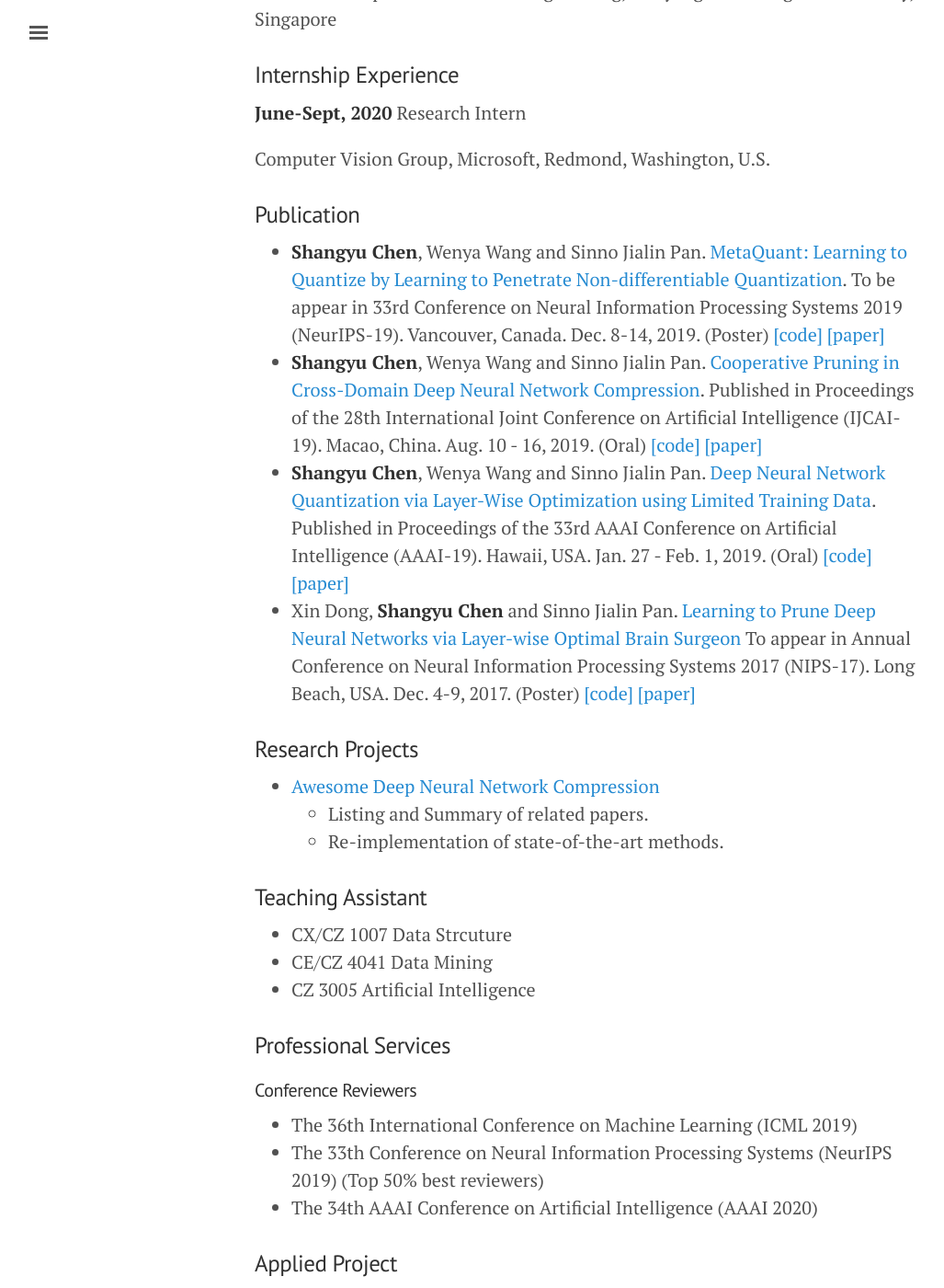
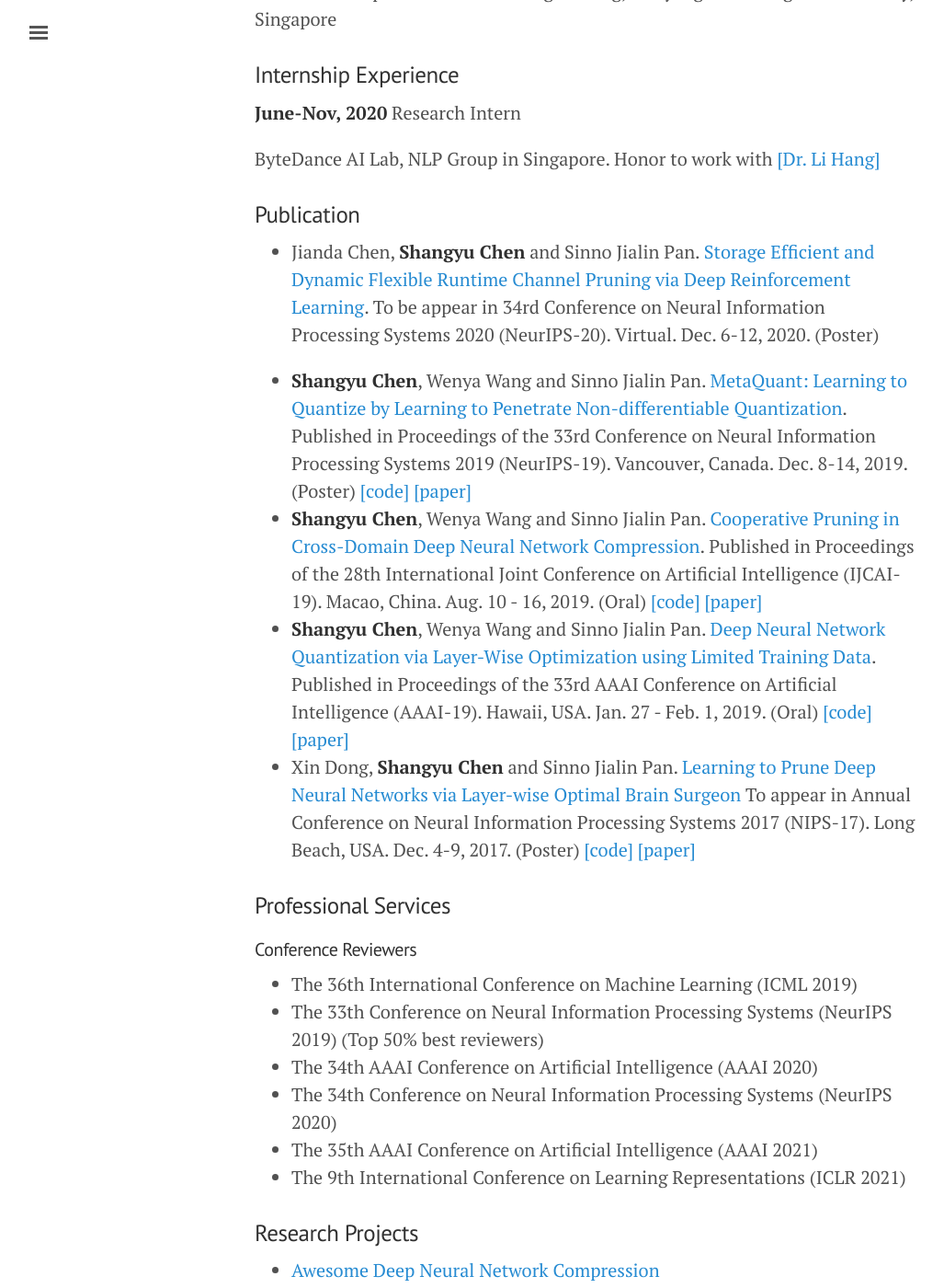
Before and after one commit to csyhhu/csyhhu.github.io, a Jekyll site: the page built from about.md, in a window 1280 px wide and 1400 px high, scrolled down 786 px. Shown: the whole window at 92% size, without its empty margins (3-1030 px from the left). Built offline with Jekyll 4.4.1, drawn with Linux system fonts in a browser that asks for light colours; some of the changed text lies outside the part shown.

Commit message:
Update NeurIPS 2020 Publication

```diff
--- a/about.md
+++ b/about.md
@@ -30,16 +30,27 @@
 
 
 ### Internship Experience ###
-**June-Sept, 2020** Research Intern
+**June-Nov, 2020** Research Intern
 
-Computer Vision Group, Microsoft, Redmond, Washington, U.S.
+ByteDance AI Lab, NLP Group in Singapore. Honor to work with [[Dr. Li Hang]](https://hangli-hl.com/index.html)
 
 
 ### Publication ###
-* **Shangyu Chen**, Wenya Wang and Sinno Jialin Pan. [MetaQuant: Learning to Quantize by Learning to Penetrate Non-differentiable Quantization](). To be appear in 33rd Conference on Neural Information Processing Systems 2019 (NeurIPS-19). Vancouver, Canada. Dec. 8-14, 2019. (Poster) [[code]](https://github.com/csyhhu/MetaQuant) [[paper]](/data/MetaQuant.pdf)
+* Jianda Chen, **Shangyu Chen** and Sinno Jialin Pan. [Storage Efficient and Dynamic Flexible Runtime Channel Pruning via Deep Reinforcement Learning](). To be appear in 34rd Conference on Neural Information Processing Systems 2020 (NeurIPS-20). Virtual. Dec. 6-12, 2020. (Poster)
+
+* **Shangyu Chen**, Wenya Wang and Sinno Jialin Pan. [MetaQuant: Learning to Quantize by Learning to Penetrate Non-differentiable Quantization](). Published in Proceedings of the 33rd Conference on Neural Information Processing Systems 2019 (NeurIPS-19). Vancouver, Canada. Dec. 8-14, 2019. (Poster) [[code]](https://github.com/csyhhu/MetaQuant) [[paper]](/data/MetaQuant.pdf)
 * **Shangyu Chen**, Wenya Wang and Sinno Jialin Pan. [Cooperative Pruning in Cross-Domain Deep Neural Network Compression](). Published in Proceedings of the 28th International Joint Conference on Artificial Intelligence (IJCAI-19). Macao, China. Aug. 10 - 16, 2019. (Oral) [[code]](https://github.com/csyhhu/Co-Prune) [[paper]](/data/Co-Prune.pdf)
 * **Shangyu Chen**, Wenya Wang and Sinno Jialin Pan. [Deep Neural Network Quantization via Layer-Wise Optimization using Limited Training Data](). Published in Proceedings of the 33rd AAAI Conference on Artificial Intelligence (AAAI-19). Hawaii, USA. Jan. 27 - Feb. 1, 2019. (Oral) [[code]](https://github.com/csyhhu/L-DNQ)[[paper]](/data/L-DNQ.pdf)
 * Xin Dong, **Shangyu Chen** and Sinno Jialin Pan. [Learning to Prune Deep Neural Networks via Layer-wise Optimal Brain Surgeon](https://arxiv.org/abs/1705.07565) To appear in Annual Conference on Neural Information Processing Systems 2017 (NIPS-17). Long Beach, USA. Dec. 4-9, 2017. (Poster) [[code]](https://github.com/csyhhu/L-OBS) [[paper]](https://papers.nips.cc/paper/7071-learning-to-prune-deep-neural-networks-via-layer-wise-optimal-brain-surgeon)
+
+### Professional Services ###
+#### Conference Reviewers ####
+* The 36th International Conference on Machine Learning (ICML 2019)
+* The 33th Conference on Neural Information Processing Systems (NeurIPS 2019) (Top 50% best reviewers)
+* The 34th AAAI Conference on Artificial Intelligence  (AAAI 2020)
+* The 34th Conference on Neural Information Processing Systems (NeurIPS 2020)
+* The 35th AAAI Conference on Artificial Intelligence  (AAAI 2021)
+* The 9th International Conference on Learning Representations (ICLR 2021)
 
 ### Research Projects ###
 * [Awesome Deep Neural Network Compression](https://github.com/csyhhu/Awesome-Deep-Neural-Network-Compression)
--- a/index.html
+++ b/index.html
@@ -19,13 +19,15 @@
 <p>You can find more about me in <a href="/about">About</a>. </p>-->
 
 <h2>News:</h2>
-<li> I am joining ByteDance AI Lab, NLP Group in Singapore for an internship from June - Nov, 2020. </li>
+<li> I am honor to join ByteDance AI Lab, NLP Group in Singapore and work with <a href=https://hangli-hl.com/index.html/>Dr.Li Hang</a> for internship from June - Nov, 2020. </li>
 <li> I haven started an Awesome projection: <a href=https://github.com/csyhhu/Awesome-Deep-Neural-Network-Compression/>Awesome Deep Neural Network Compression</a>. Feel free to check it! </li>
 
 <h2>Publications:</h2>
 <ul>
 
-<li> <b>Shangyu Chen</b>, Wenya Wang and Sinno Jialin Pan. <a href=https://csyhhu.github.io/>MetaQuant: Learning to Quantize by Learning to Penetrate Non-differentiable Quantization</a> To be appear in 33rd Conference on Neural Information Processing Systems 2019 (NeurIPS-19). Vancouver, Canada. Dec. 8-14, 2019. (Poster) <a href=https://github.com/csyhhu/MetaQuant>[code]</a><a href=https://papers.nips.cc/paper/8647-metaquant-learning-to-quantize-by-learning-to-penetrate-non-differentiable-quantization>[paper]</a> </li>
+<li> Jianda Chen, <b>Shangyu Chen</b> and Sinno Jialin Pan. <a href=https://csyhhu.github.io/>Storage Efficient and Dynamic Flexible Runtime Channel Pruning via Deep Reinforcement Learning</a> To be appear in 34rd Conference on Neural Information Processing Systems 2020 (NeurIPS-20). Virtual. Dec. 6-12, 2020. (Poster)
+
+<li> <b>Shangyu Chen</b>, Wenya Wang and Sinno Jialin Pan. <a href=https://csyhhu.github.io/>MetaQuant: Learning to Quantize by Learning to Penetrate Non-differentiable Quantization</a> Published in Proceedings of the 33rd Conference on Neural Information Processing Systems 2019 (NeurIPS-19). Vancouver, Canada. Dec. 8-14, 2019. (Poster) <a href=https://github.com/csyhhu/MetaQuant>[code]</a><a href=https://papers.nips.cc/paper/8647-metaquant-learning-to-quantize-by-learning-to-penetrate-non-differentiable-quantization>[paper]</a> </li>
 
 <li> <b>Shangyu Chen</b>, Wenya Wang and Sinno Jialin Pan. <a href=https://csyhhu.github.io/>Cooperative Pruning in Cross-Domain Deep Neural Network Compression</a> Published in Proceedings of the 28th International Joint Conference on Artificial Intelligence (IJCAI-19). Macao, China. (Oral) <a href=https://github.com/csyhhu/Co-Prune>[code]</a><a href=/data/Co-Prune.pdf>[paper]</a> </li>
 
```
Also changed, not shown: other parts of about.md (+1 -7 lines).
